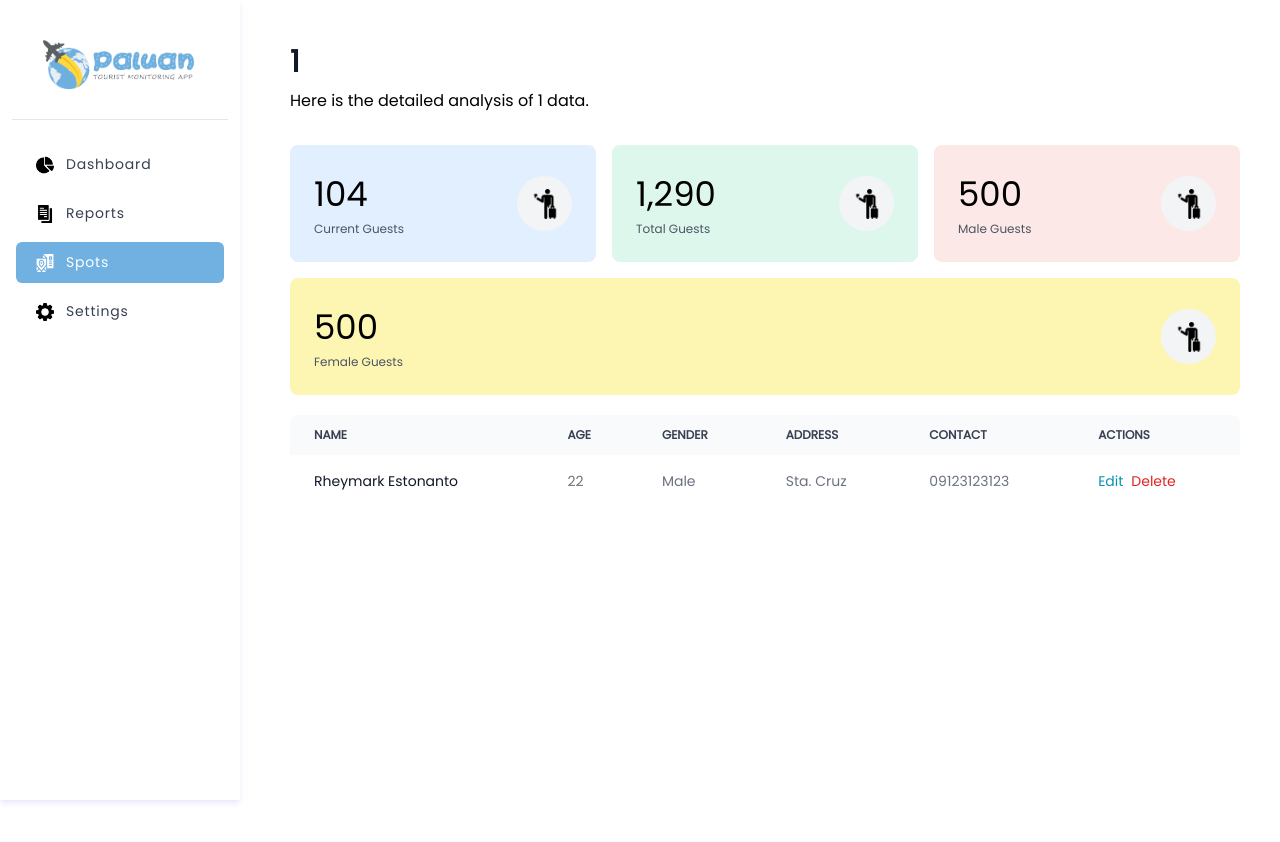
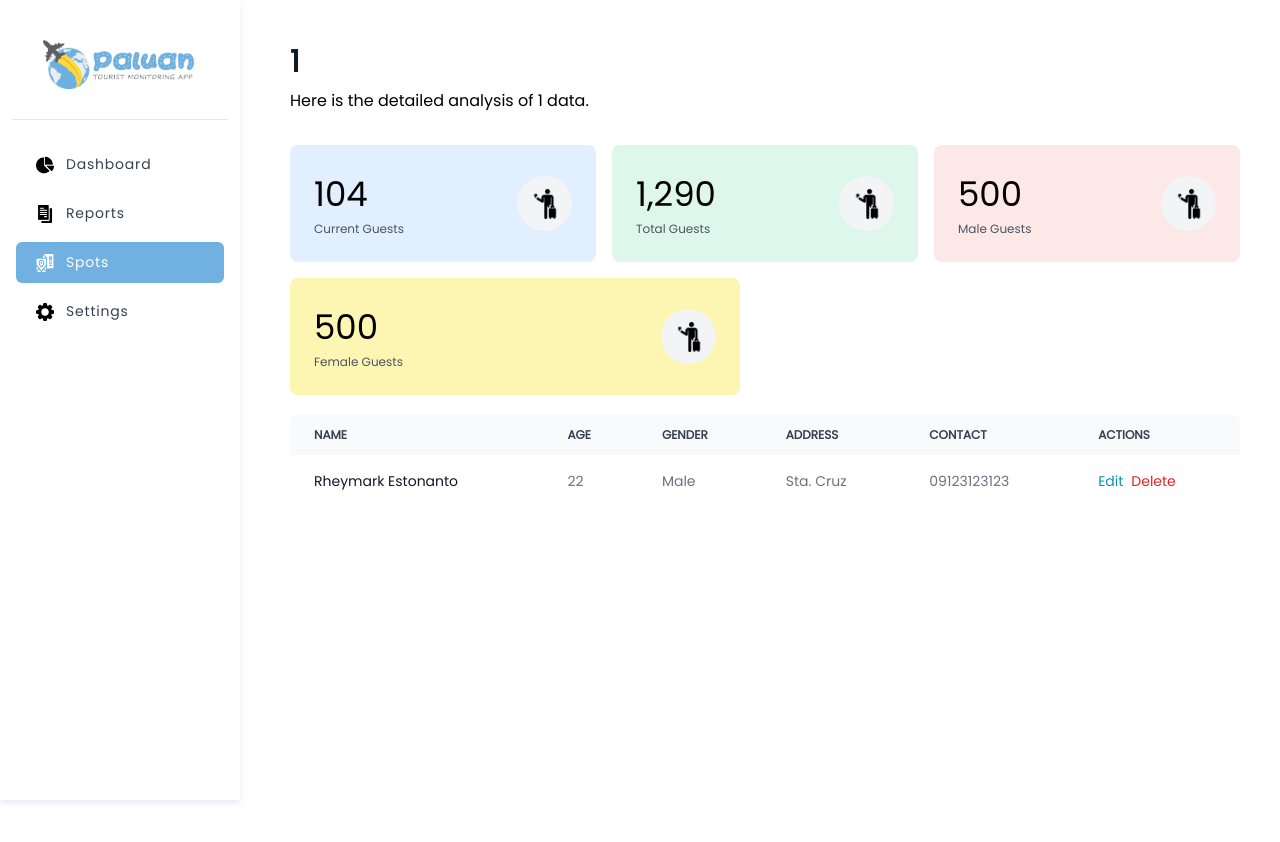
Before and after one commit to gitcommit222/paluan-tour-monitoring, a Next.js app: page /spots/1 in a window 1280 px wide. Shown: the top 842 px of the page. Built offline with nearby package versions, Linux system fonts and the light colour scheme.

Commit message:
small packages

```diff
--- a/components/DataBox.jsx
+++ b/components/DataBox.jsx
@@ -5,7 +5,7 @@ import Image from "next/image";
 const DataBox = ({ data = "1,000", icon, title = "Total", color = "blue" }) => {
 	return (
 		<Card
-			className={`shadow-none bg-${color}-100 min-w-[250px] border-none outline-none flex-1`}
+			className={`shadow-none bg-${color}-100 min-w-[250px] max-w-[450px] border-none outline-none flex-1`}
 		>
 			<div className="flex items-center justify-between">
 				<div className="flex items-start justify-center flex-col">
--- a/package.json
+++ b/package.json
@@ -13,6 +13,8 @@
     "flowbite": "^2.5.1",
     "flowbite-react": "^0.10.1",
     "next": "14.2.7",
+    "phil-reg-prov-mun-brgy": "^1.1.0",
+    "psgc": "^2.2.0",
     "react": "^18",
     "react-chartjs-2": "^5.2.0",
     "react-dom": "^18",
```
Also changed, not shown: app/(root)/page.jsx (+10 -0 lines), 1 other file (tests, documents, lock files or other folders).
